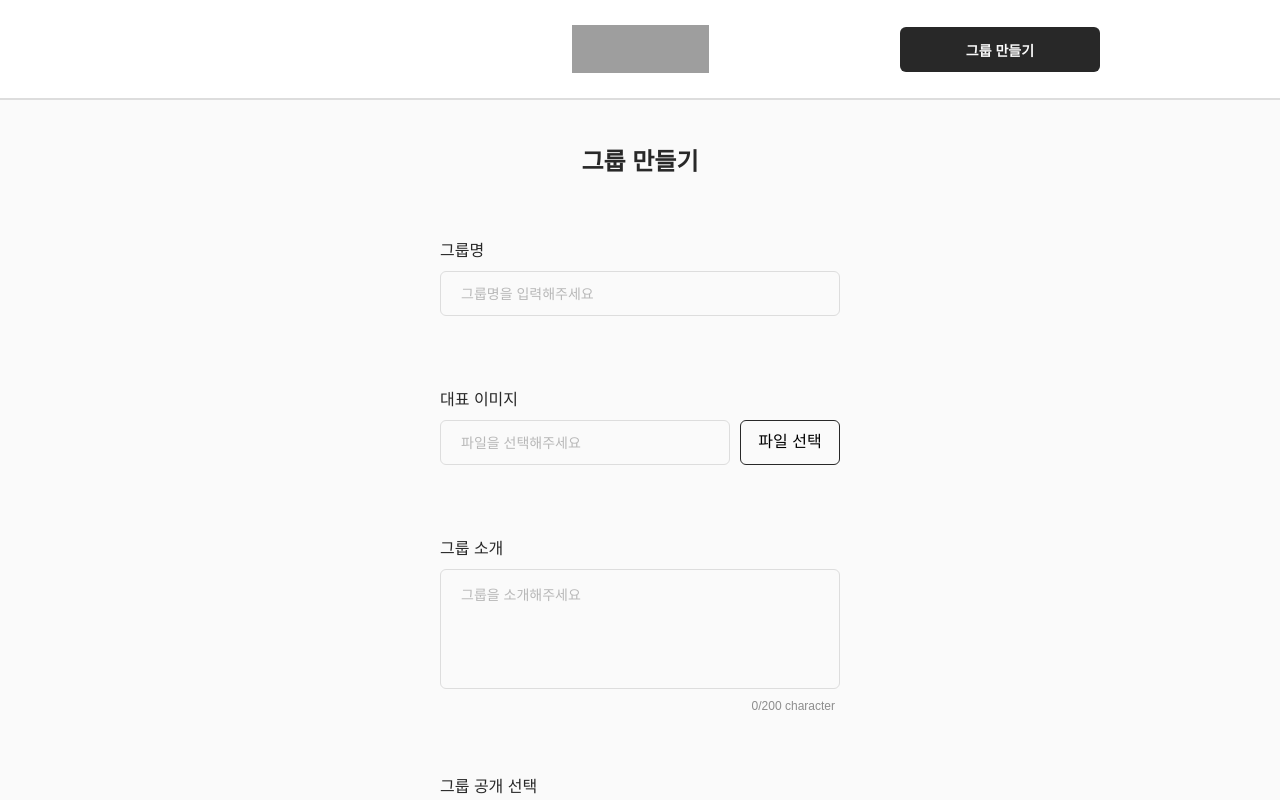
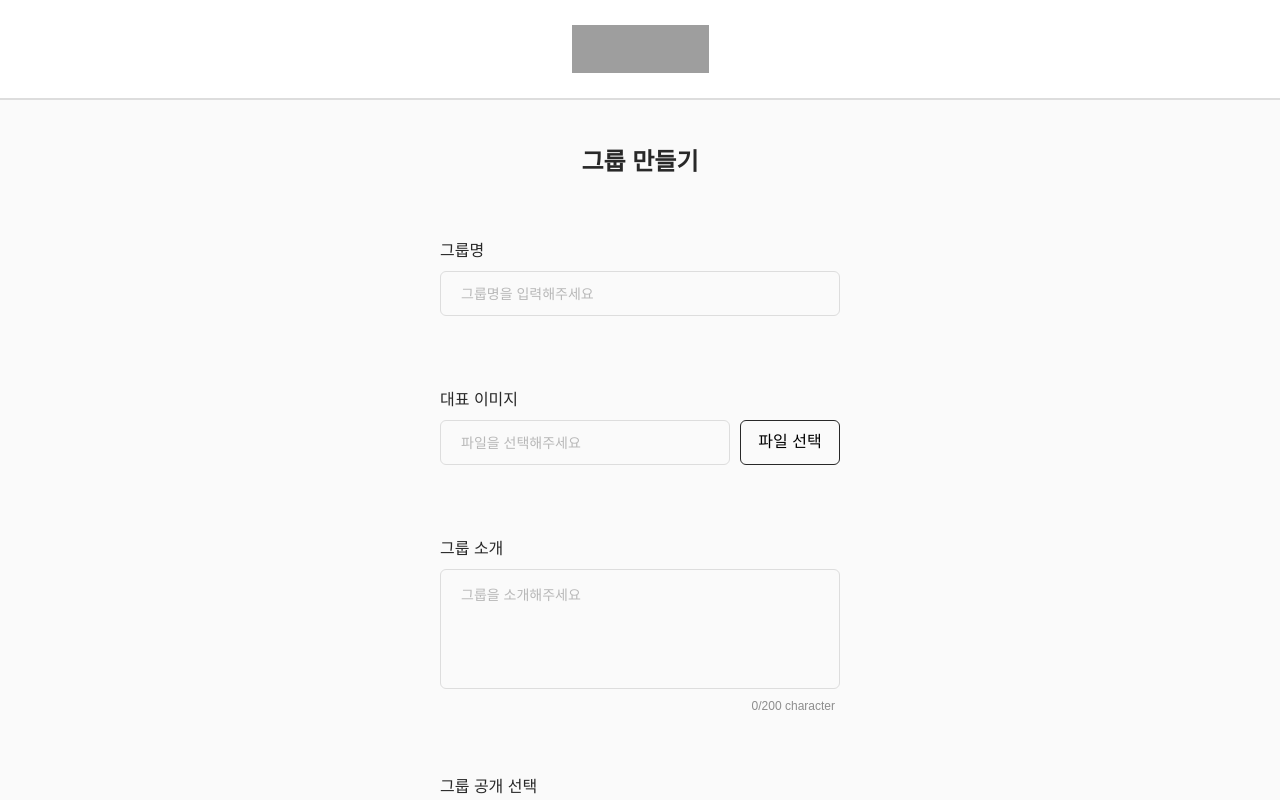
Before and after one commit to Codeit-ToyProject-Team-3/Codeit_Toy_Team3_FE, a React (Vite) app: page /create-group in a window 1280 px wide. Shown: the top 800 px of the page. Built offline with nearby package versions, Linux system fonts and the light colour scheme; grey boxes are pictures that could not be loaded; a web font is replaced by a local one.

Commit message:
feat(header): 헤더 컴포넌트 내 그룹 만들기 버튼 페이지별 렌더링 유무 구현

```diff
--- a/src/layout/Header/Header.jsx
+++ b/src/layout/Header/Header.jsx
@@ -1,19 +1,24 @@
-import { Link } from "react-router-dom";
+import { Link, useLocation } from "react-router-dom";
 
 import { CreateGroupButton, HeaderContainer, MainLogo } from "./Header.styled";
 
 import mainLogo from "@assets/MainLogo.svg";
 
 const Header = () => {
+  const location = useLocation();
+  const noGroupCreateButtonPages = ["/private-access", "/create-group"];
+
   return (
     <>
       <HeaderContainer>
         <Link to="/">
           <MainLogo src={mainLogo} alt="조각집 메인 로고" />
         </Link>
-        <Link to="/create-group">
-          <CreateGroupButton>그룹 만들기</CreateGroupButton>
-        </Link>
+        {noGroupCreateButtonPages.includes(location.pathname) ? null : (
+          <Link to="/create-group">
+            <CreateGroupButton>그룹 만들기</CreateGroupButton>
+          </Link>
+        )}
       </HeaderContainer>
     </>
   );
```
